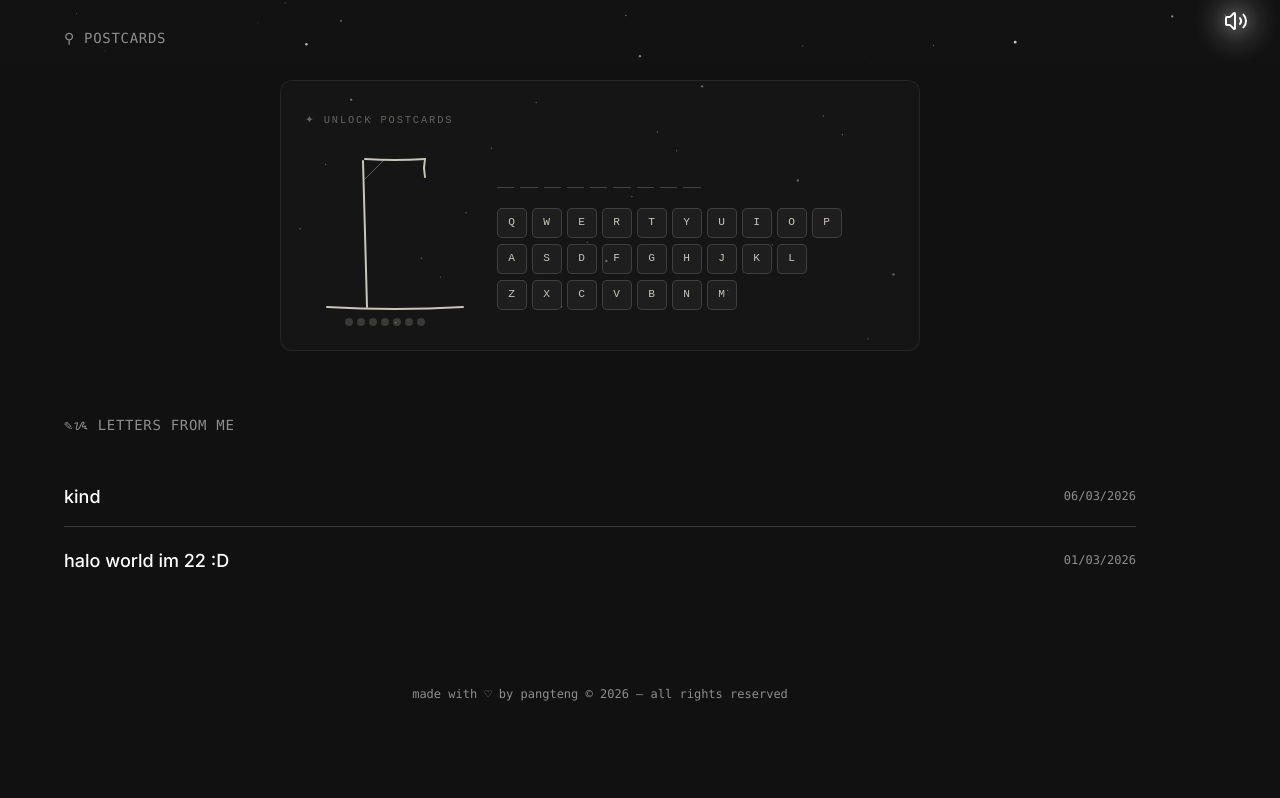
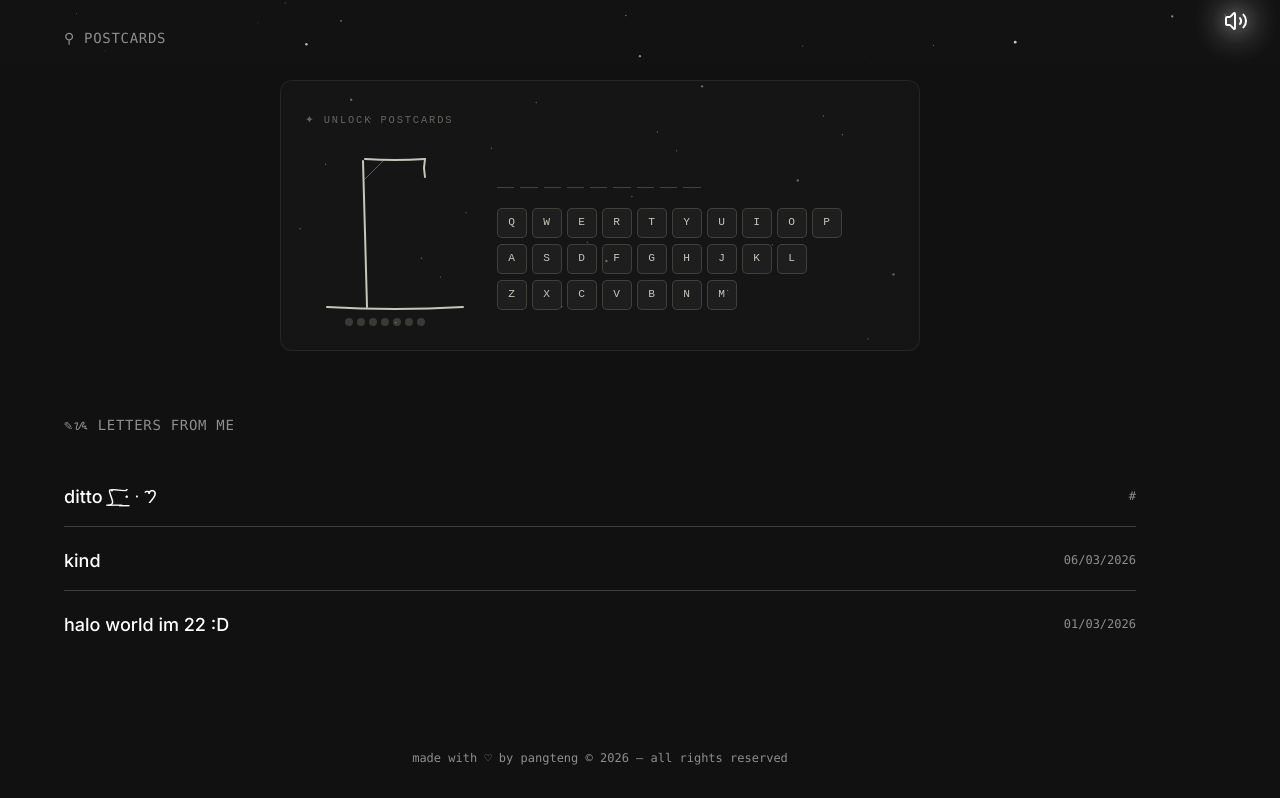
Before and after one commit to pangtengg/Portfolio, a React (Vite) app: page /interests in a window 1280 px wide. Shown: the part 735-1533 px from the top of the page. Before the commit the page ends 1469 px from the top, so only its background shows below. Built offline with nearby package versions, Linux system fonts and the light colour scheme.

Commit message:
add letters

```diff
--- a/src/app/pages/Interests.tsx
+++ b/src/app/pages/Interests.tsx
@@ -58,6 +58,11 @@ const travelLocations = [
 ];
 
 const thoughts = [
+    {
+    title: 'ditto ⟆͟ ͠ ‧͟ ᐧ 𑁤',
+    date: '#',
+    content: 'fyi ditto in pokémon can transform into its opponent and copy all its stats and boosts, and i kinda wanna relate this irl to adapt freely and instantaneously to different environments and figuring out the best way to handle situations. with that i really really also wanna play pokopia ˙◠˙',
+  },
   {
     title: 'kind',
     date: '06/03/2026',
```
